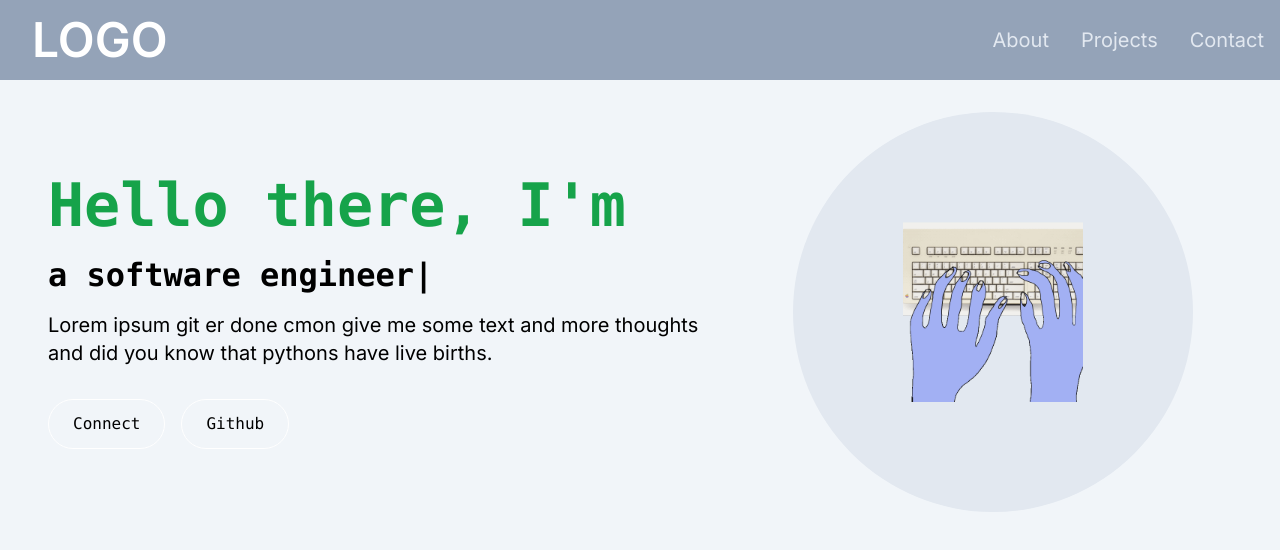
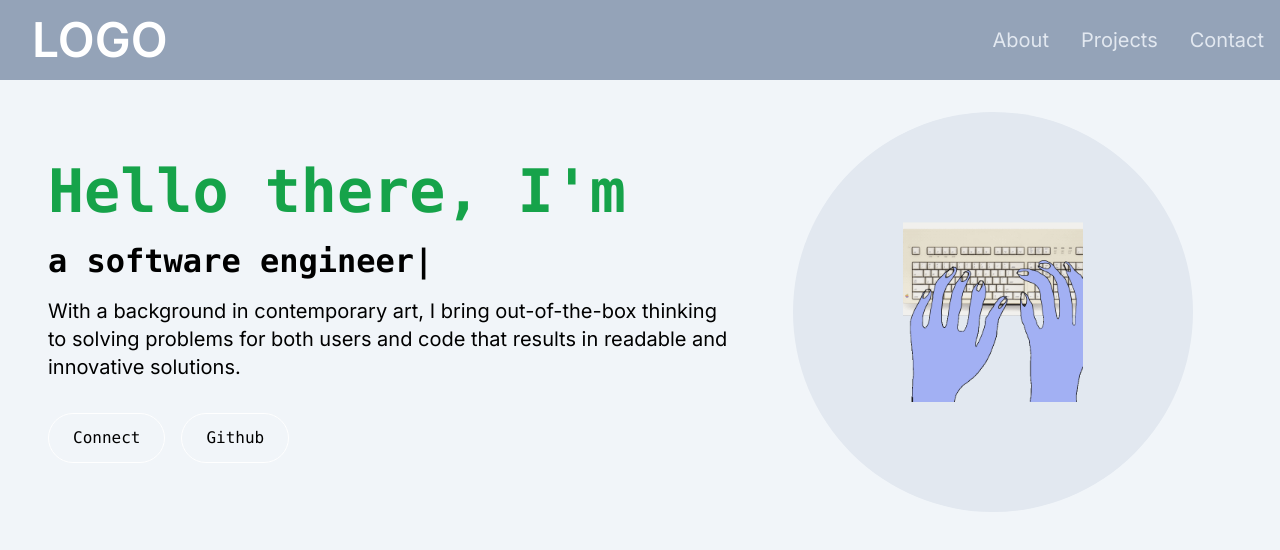
Before and after one commit to emmalgs/dev-portfolio, a Next.js app: page / in a window 1280 px wide. Shown: the top 550 px of the page. Built offline with nearby package versions, Linux system fonts and the light colour scheme.

Commit message:
update hero subtitle text

```diff
--- a/src/app/components/HeroSection.tsx
+++ b/src/app/components/HeroSection.tsx
@@ -27,7 +27,7 @@ export const HeroSection = () => {
             repeat={Infinity}
             />
         </h1>
-        <p className="text-base sm:text-lg mb-6 lg:text-xl">Lorem ipsum git er done cmon give me some text and more thoughts and did you know that pythons have live births.</p>
+        <p className="text-base sm:text-lg mb-6 lg:text-xl">With a background in contemporary art, I bring out-of-the-box thinking to solving problems for both users and code that results in readable and innovative solutions.</p>
         <div>
           <button className="font-mono px-6 py-3 w-full sm:w-fit rounded-full mr-4 bg-transparent hover:bg-blue-500 border border-white hover:border-slate-800">
             Connect
```
